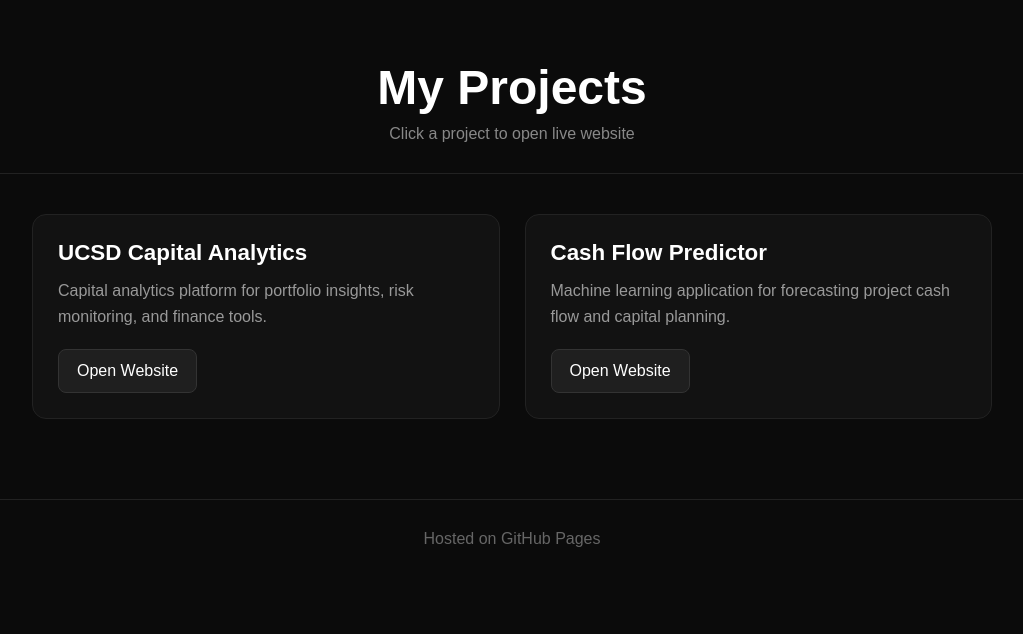
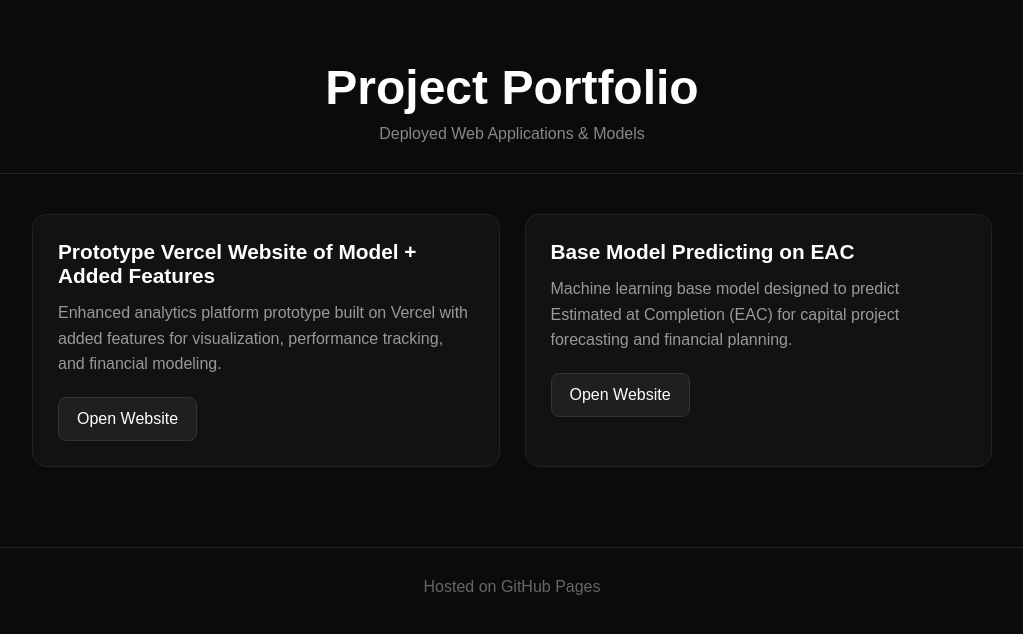
Before and after one commit to Blanky1/Blank1.github.io, a plain HTML site: page index.html in a window 1280 px wide. Shown: the whole page, without its empty margins (128-1151 px from the left). Drawn offline with Linux system fonts and the light colour scheme.

Commit message:
Revise project titles and descriptions in index.html
Updated project titles and descriptions for clarity and detail.

```diff
--- a/index.html
+++ b/index.html
@@ -3,7 +3,7 @@
 <head>
 <meta charset="UTF-8">
 <meta name="viewport" content="width=device-width, initial-scale=1.0">
-<title>My Portfolio</title>
+<title>Project Portfolio</title>
 
 <style>
 *{
@@ -57,7 +57,7 @@
 
 .card h2{
   margin-bottom:12px;
-  font-size:1.4rem;
+  font-size:1.3rem;
 }
 
 .card p{
@@ -100,39 +100,41 @@
 <body>
 
 <header>
-  <h1>My Projects</h1>
-  <p>Click a project to open live website</p>
+  <h1>Project Portfolio</h1>
+  <p>Deployed Web Applications & Models</p>
 </header>
 
 <main>
 
+  <!-- UCSD PROTOTYPE -->
   <div class="card">
-    <h2>UCSD Capital Analytics</h2>
+    <h2>Prototype Vercel Website of Model + Added Features</h2>
     <p>
-      Capital analytics platform for portfolio insights,
-      risk monitoring, and finance tools.
+      Enhanced analytics platform prototype built on Vercel with added features for
+      visualization, performance tracking, and financial modeling.
     </p>
 
     <a class="button"
        href="https://ucsd-capital-analytics-main.vercel.app/"
        target="_blank"
        rel="noopener noreferrer">
-       Open Website
+      Open Website
     </a>
   </div>
 
+  <!-- BASE MODEL -->
   <div class="card">
-    <h2>Cash Flow Predictor</h2>
+    <h2>Base Model Predicting on EAC</h2>
     <p>
-      Machine learning application for forecasting
-      project cash flow and capital planning.
+      Machine learning base model designed to predict Estimated at Completion (EAC)
+      for capital project forecasting and financial planning.
     </p>
 
     <a class="button"
        href="https://i4x-capital-project-cashflow-predictor.streamlit.app/"
        target="_blank"
        rel="noopener noreferrer">
-       Open Website
+      Open Website
     </a>
   </div>
 
```
